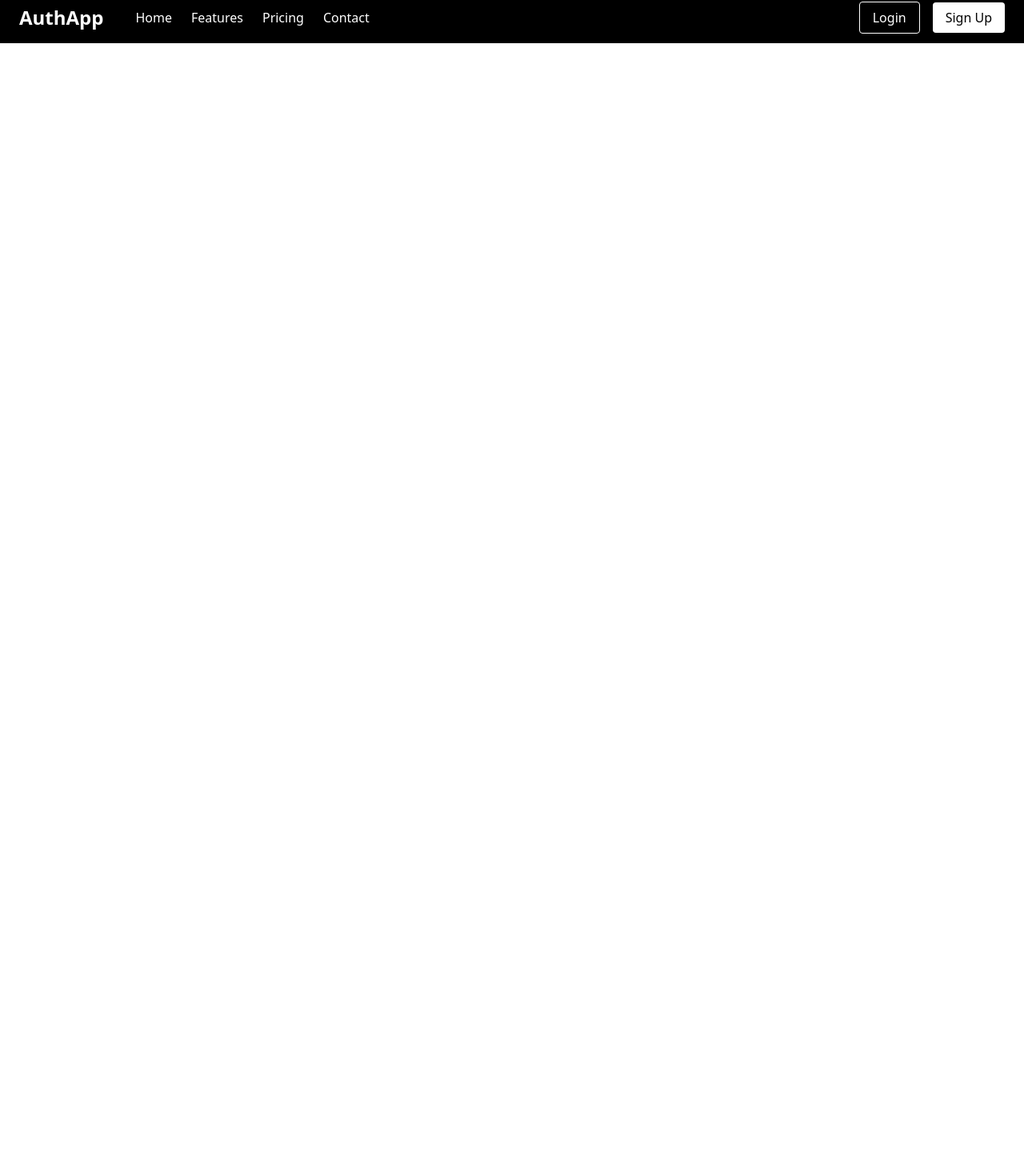
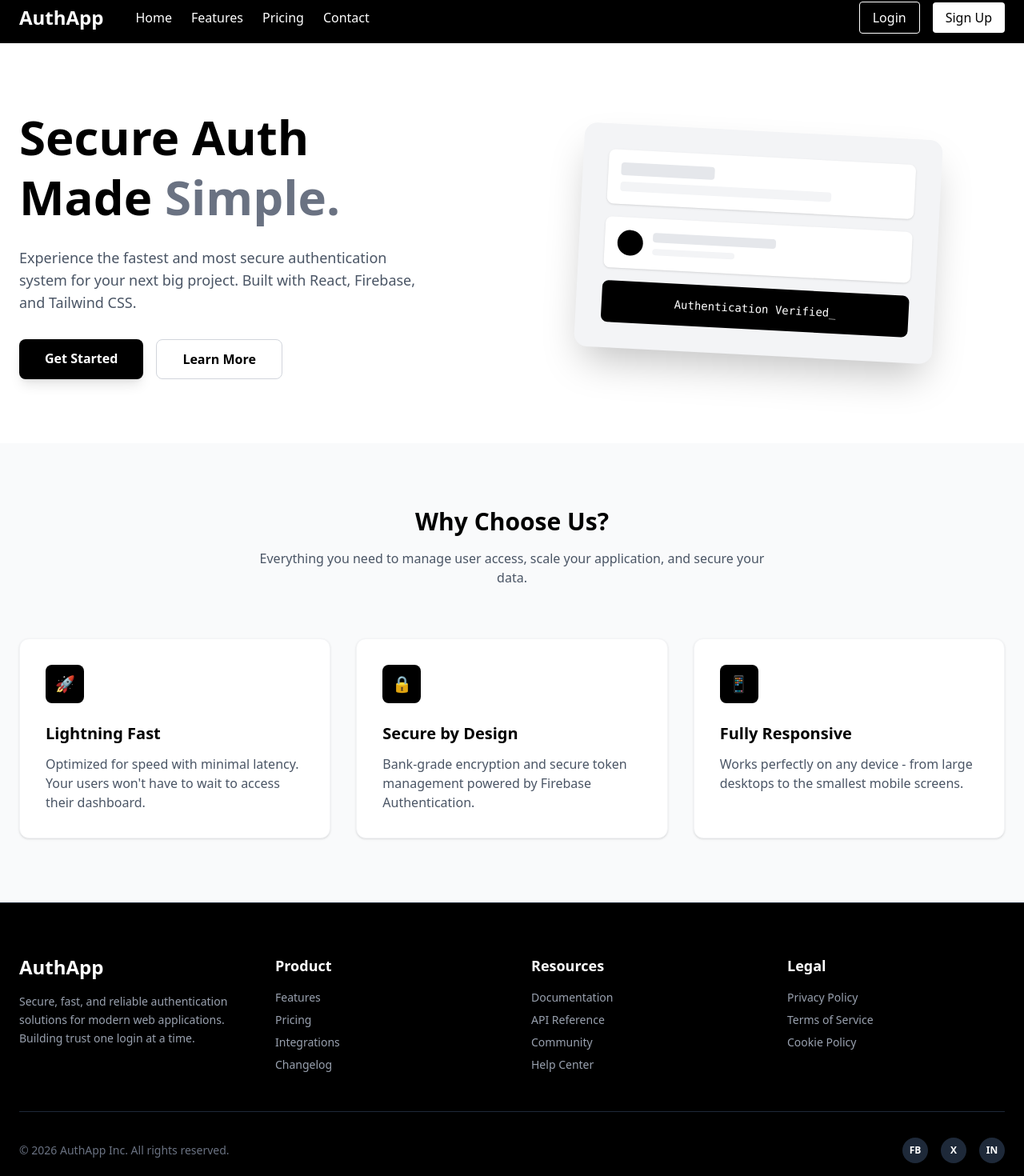
Before and after one commit to khaled6013/Authentication, a React (Vite) app: page / in a window 1280 px wide. Shown: the part 10-1480 px from the top of the page at 80% size. Before the commit the page ends 800 px from the top, so only its background shows below. Built offline with nearby package versions, Linux system fonts and the light colour scheme.

Commit message:
page done

```diff
--- a/src/App.jsx
+++ b/src/App.jsx
@@ -1,13 +1,13 @@
 import { createBrowserRouter, createRoutesFromElements, Route, RouterProvider } from 'react-router'
 import './App.css'
-import Navbar from './components/Navbar'
 import Login from './components/Login'
 import SignUp from './components/SignUp'
+import Home from './pages/Home'
 
 
 let router = createBrowserRouter(createRoutesFromElements(
   <Route>
-    <Route path="/" element={<Navbar />} />
+    <Route path="/" element={<Home></Home>} />
     <Route path="login" element={<Login />} />
     <Route path="signup" element={<SignUp />} />
   </Route>
--- /dev/null
+++ b/src/components/Footer.jsx
@@ -0,0 +1,75 @@
+import React from 'react';
+import { Link } from 'react-router';
+
+const Footer = () => {
+  return (
+    <footer className="bg-black text-white pt-16 pb-8 border-t border-gray-800">
+      <div className="max-w-7xl mx-auto px-6">
+
+        <div className="grid grid-cols-1 md:grid-cols-4 gap-12 mb-12">
+          {/* Brand Column */}
+          <div className="col-span-1 md:col-span-1">
+            <h2 className="text-2xl font-bold mb-4">AuthApp</h2>
+            <p className="text-gray-400 text-sm leading-relaxed">
+              Secure, fast, and reliable authentication solutions for modern web applications. Building trust one login at a time.
+            </p>
+          </div>
+
+          {/* Quick Links */}
+          <div>
+            <h3 className="text-lg font-semibold mb-4">Product</h3>
+            <ul className="space-y-2 text-sm text-gray-400">
+              <li><a href="#" className="hover:text-white transition">Features</a></li>
+              <li><a href="#" className="hover:text-white transition">Pricing</a></li>
+              <li><a href="#" className="hover:text-white transition">Integrations</a></li>
+              <li><a href="#" className="hover:text-white transition">Changelog</a></li>
+            </ul>
+          </div>
+
+          {/* Resources */}
+          <div>
+            <h3 className="text-lg font-semibold mb-4">Resources</h3>
+            <ul className="space-y-2 text-sm text-gray-400">
+              <li><a href="#" className="hover:text-white transition">Documentation</a></li>
+              <li><a href="#" className="hover:text-white transition">API Reference</a></li>
+              <li><a href="#" className="hover:text-white transition">Community</a></li>
+              <li><a href="#" className="hover:text-white transition">Help Center</a></li>
+            </ul>
+          </div>
+
+          {/* Newsletter / Legal */}
+          <div>
+            <h3 className="text-lg font-semibold mb-4">Legal</h3>
+            <ul className="space-y-2 text-sm text-gray-400">
+              <li><a href="#" className="hover:text-white transition">Privacy Policy</a></li>
+              <li><a href="#" className="hover:text-white transition">Terms of Service</a></li>
+              <li><a href="#" className="hover:text-white transition">Cookie Policy</a></li>
+            </ul>
+          </div>
+        </div>
+
+        {/* Bottom Bar */}
+        <div className="border-t border-gray-800 pt-8 flex flex-col md:flex-row justify-between items-center">
+          <p className="text-gray-500 text-sm mb-4 md:mb-0">
+            © {new Date().getFullYear()} AuthApp Inc. All rights reserved.
+          </p>
+
+          {/* Social Icons (Placeholder using SVG or simple text circles) */}
+          <div className="flex space-x-4">
+            <a href="#" className="w-8 h-8 rounded-full bg-gray-800 flex items-center justify-center hover:bg-white hover:text-black transition">
+              <span className="font-bold text-xs">FB</span>
+            </a>
+            <a href="#" className="w-8 h-8 rounded-full bg-gray-800 flex items-center justify-center hover:bg-white hover:text-black transition">
+              <span className="font-bold text-xs">X</span>
+            </a>
+            <a href="#" className="w-8 h-8 rounded-full bg-gray-800 flex items-center justify-center hover:bg-white hover:text-black transition">
+              <span className="font-bold text-xs">IN</span>
+            </a>
+          </div>
+        </div>
+      </div>
+    </footer>
+  );
+};
+
+export default Footer;
--- /dev/null
+++ b/src/components/MainC.jsx
@@ -0,0 +1,104 @@
+import React from 'react';
+import { Link } from 'react-router';
+
+const MainC = () => {
+  return (
+    <div className="flex flex-col min-h-screen">
+
+      {/* --- Hero Section --- */}
+      <section className="flex-1 bg-white text-black py-20 px-6">
+        <div className="max-w-7xl mx-auto flex flex-col md:flex-row items-center">
+          {/* Left Text Content */}
+          <div className="md:w-1/2 text-center md:text-left mb-10 md:mb-0">
+            <h1 className="text-4xl md:text-6xl font-bold leading-tight mb-6">
+              Secure Auth <br /> Made <span className="text-gray-500">Simple.</span>
+            </h1>
+            <p className="text-lg text-gray-600 mb-8 max-w-lg mx-auto md:mx-0">
+              Experience the fastest and most secure authentication system for your next big project. Built with React, Firebase, and Tailwind CSS.
+            </p>
+            <div className="flex flex-col sm:flex-row justify-center md:justify-start gap-4">
+              <Link to="/signup" className="px-8 py-3 bg-black text-white font-semibold rounded-lg hover:bg-gray-800 transition shadow-lg">
+                Get Started
+              </Link>
+              <button className="px-8 py-3 border border-gray-300 text-black font-semibold rounded-lg hover:bg-gray-100 transition">
+                Learn More
+              </button>
+            </div>
+          </div>
+
+          {/* Right Image/Visual Placeholder */}
+          <div className="md:w-1/2 flex justify-center">
+            <div className="w-full max-w-md bg-gray-100 rounded-2xl p-8 shadow-2xl rotate-3 hover:rotate-0 transition duration-500">
+              {/* Abstract UI Representation */}
+              <div className="bg-white p-4 rounded-lg shadow-sm mb-4">
+                <div className="h-4 w-1/3 bg-gray-200 rounded mb-2"></div>
+                <div className="h-3 w-3/4 bg-gray-100 rounded"></div>
+              </div>
+              <div className="bg-white p-4 rounded-lg shadow-sm mb-4">
+                 <div className="flex items-center space-x-3">
+                    <div className="h-8 w-8 bg-black rounded-full"></div>
+                    <div className="space-y-2 flex-1">
+                        <div className="h-3 w-1/2 bg-gray-200 rounded"></div>
+                        <div className="h-2 w-1/3 bg-gray-100 rounded"></div>
+                    </div>
+                 </div>
+              </div>
+              <div className="bg-black text-white p-4 rounded-lg text-center font-mono text-sm">
+                Authentication Verified_
+              </div>
+            </div>
+          </div>
+        </div>
+      </section>
+
+      {/* --- Features Section --- */}
+      <section className="bg-gray-50 py-20 px-6">
+        <div className="max-w-7xl mx-auto">
+          <div className="text-center mb-16">
+            <h2 className="text-3xl font-bold mb-4">Why Choose Us?</h2>
+            <p className="text-gray-600 max-w-2xl mx-auto">
+              Everything you need to manage user access, scale your application, and secure your data.
+            </p>
+          </div>
+
+          <div className="grid grid-cols-1 md:grid-cols-3 gap-8">
+            {/* Feature 1 */}
+            <div className="bg-white p-8 rounded-xl shadow-sm hover:shadow-md transition border border-gray-100">
+              <div className="w-12 h-12 bg-black text-white rounded-lg flex items-center justify-center mb-6 text-xl font-bold">
+                🚀
+              </div>
+              <h3 className="text-xl font-bold mb-3">Lightning Fast</h3>
+              <p className="text-gray-600">
+                Optimized for speed with minimal latency. Your users won't have to wait to access their dashboard.
+              </p>
+            </div>
+
+            {/* Feature 2 */}
+            <div className="bg-white p-8 rounded-xl shadow-sm hover:shadow-md transition border border-gray-100">
+              <div className="w-12 h-12 bg-black text-white rounded-lg flex items-center justify-center mb-6 text-xl font-bold">
+                🔒
+              </div>
+              <h3 className="text-xl font-bold mb-3">Secure by Design</h3>
+              <p className="text-gray-600">
+                Bank-grade encryption and secure token management powered by Firebase Authentication.
+              </p>
+            </div>
+
+            {/* Feature 3 */}
+            <div className="bg-white p-8 rounded-xl shadow-sm hover:shadow-md transition border border-gray-100">
+              <div className="w-12 h-12 bg-black text-white rounded-lg flex items-center justify-center mb-6 text-xl font-bold">
+                📱
+              </div>
+              <h3 className="text-xl font-bold mb-3">Fully Responsive</h3>
+              <p className="text-gray-600">
+                Works perfectly on any device - from large desktops to the smallest mobile screens.
+              </p>
+            </div>
+          </div>
+        </div>
+      </section>
+    </div>
+  );
+};
+
+export default MainC;
--- /dev/null
+++ b/src/pages/Home.jsx
@@ -0,0 +1,16 @@
+import React from 'react'
+import MainC from '../components/MainC'
+import Navbar from '../components/Navbar'
+import Footer from '../components/Footer'
+
+const Home = () => {
+  return (
+    <div>
+        <Navbar></Navbar>
+        <MainC></MainC>
+        <Footer></Footer>
+    </div>
+  )
+}
+
+export default Home
```
